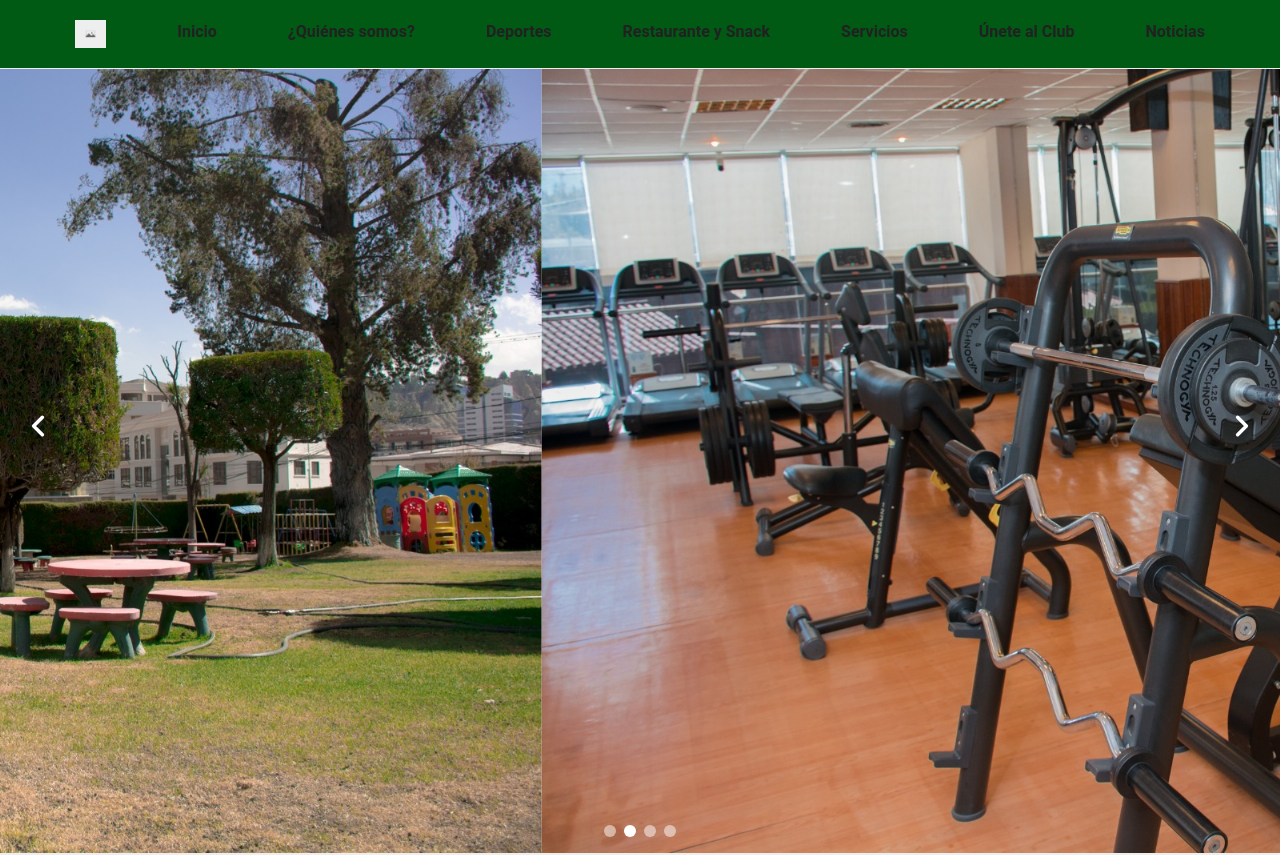
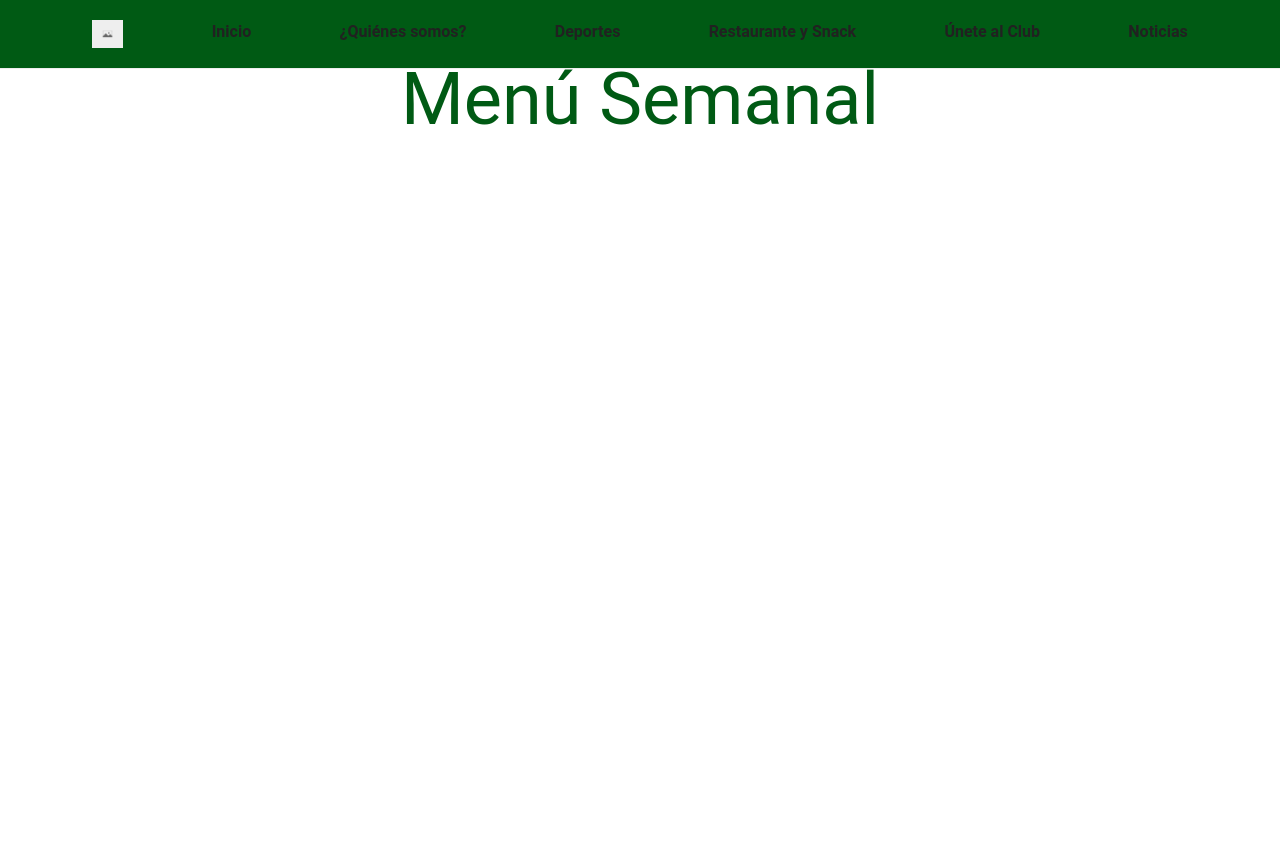
Before and after one commit to SamuelEscobar0761/csp-app, a React (Vite) app: page /restaurant in a window 1280 px wide. Before the commit this address led to /. Shown: the top 855 px of the page. Built offline with nearby package versions, Linux system fonts and the light colour scheme.

Commit message:
working restaurant

```diff
--- a/public/locales/es/ns1.json
+++ b/public/locales/es/ns1.json
@@ -58,7 +58,9 @@
         ]
     },
     "restaurant_page":{
-
+        "weekly_menu_title": "Menú Semanal",
+        "main_menu_title": "Menú Comedor",
+        "snack_menu_title": "Menú Snack"
     },
     "join_us_page":{
 
--- a/src/@types/resources.d.ts
+++ b/src/@types/resources.d.ts
@@ -102,7 +102,11 @@ interface Resources {
         }
       ]
     },
-    "restaurant_page": {},
+    "restaurant_page": {
+      "weekly_menu_title": "Menú Semanal",
+      "main_menu_title": "Menú Comedor",
+      "snack_menu_title": "Menú Snack"
+    },
     "join_us_page": {},
     "news_page": {
       "title": "Noticias",
--- a/src/app/layout/NavBar.tsx
+++ b/src/app/layout/NavBar.tsx
@@ -39,13 +39,10 @@ export default function Navbar() {
               <Link to="/sports" className="block py-2 px-3 text-gray-900 rounded hover:bg-gray-100 md:hover:bg-transparent md:hover:text-white md:p-0">{t('navbar.sports')}</Link>
             </li>
             <li>
-              <Link to="/" className="block py-2 px-3 text-gray-900 rounded hover:bg-gray-100 md:hover:bg-transparent md:hover:text-white md:p-0">{t('navbar.restaurant')}</Link>
+              <Link to="/restaurant" className="block py-2 px-3 text-gray-900 rounded hover:bg-gray-100 md:hover:bg-transparent md:hover:text-white md:p-0">{t('navbar.restaurant')}</Link>
             </li>
             <li>
-              <Link to="/" className="block py-2 px-3 text-gray-900 rounded hover:bg-gray-100 md:hover:bg-transparent md:hover:text-white md:p-0">{t('navbar.services')}</Link>
-            </li>
-            <li>
-              <Link to="/" className="block py-2 px-3 text-gray-900 rounded hover:bg-gray-100 md:hover:bg-transparent md:hover:text-white md:p-0">{t('navbar.join_us')}</Link>
+              <Link to="/join_us" className="block py-2 px-3 text-gray-900 rounded hover:bg-gray-100 md:hover:bg-transparent md:hover:text-white md:p-0">{t('navbar.join_us')}</Link>
             </li>
             <li>
               <Link to="/news" className="block py-2 px-3 text-gray-900 rounded hover:bg-gray-100 md:hover:bg-transparent md:hover:text-white md:p-0">{t('navbar.news')}</Link>
--- a/src/app/pages/RestaurantPage.tsx
+++ b/src/app/pages/RestaurantPage.tsx
@@ -0,0 +1,23 @@
+import { useTranslation } from "react-i18next";
+import { ImageSlider } from "../components/ImageSlider";
+
+export const RestaurantPage = () => {
+    const { t } = useTranslation('ns1');
+    return(
+        <div>
+            <ImageSlider/>
+            <h2 className="py-10 text-primary bg-white text-center text-7xl font-bold`">{t('restaurant_page.weekly_menu_title')}</h2>
+            <div className="flex justify-center ...">
+                <iframe src='\assets\pdfs\comunicado.pdf' className='w-11/12 md:h-screen'/>
+            </div>
+            <h2 className="py-10 text-primary bg-white text-center text-7xl font-bold`">{t('restaurant_page.main_menu_title')}</h2>
+            <div className="flex justify-center ...">
+                <iframe src='\assets\pdfs\comunicado.pdf' className='w-11/12 md:h-screen'/>
+            </div>
+            <h2 className="py-10 text-primary bg-white text-center text-7xl font-bold`">{t('restaurant_page.snack_menu_title')}</h2>
+            <div className="flex justify-center ...">
+                <iframe src='\assets\pdfs\comunicado.pdf' className='w-11/12 md:h-screen'/>
+            </div>
+        </div>
+    );
+};
--- a/src/app/routes/AppRoutes.tsx
+++ b/src/app/routes/AppRoutes.tsx
@@ -4,15 +4,16 @@ import { AboutUsPage } from "../pages/AboutUsPage";
 import { ContactPage } from "../pages/ContactPage";
 import { NewsPage } from "../pages/NewsPage";
 import { SportsPage } from "../pages/SportsPage";
+import { RestaurantPage } from "../pages/RestaurantPage";
 
 export const AppRoutes = () => {
     return (
         <Routes>
             <Route path="/" element={ <HomePage/> } />
             <Route path="/about_us" element={ <AboutUsPage/> } />
-            <Route path="/contact_us" element={ <ContactPage/> } />
+            <Route path="/sports" element={ <SportsPage/> } />
+            <Route path="/restaurant" element={ <RestaurantPage/> } />
             <Route path="/news" element={ <NewsPage/> } />
-            <Route path="/sports" element={ <SportsPage/> } />
             <Route path="/*" element={ <Navigate to='/' /> } />
         </Routes>
     );
```
